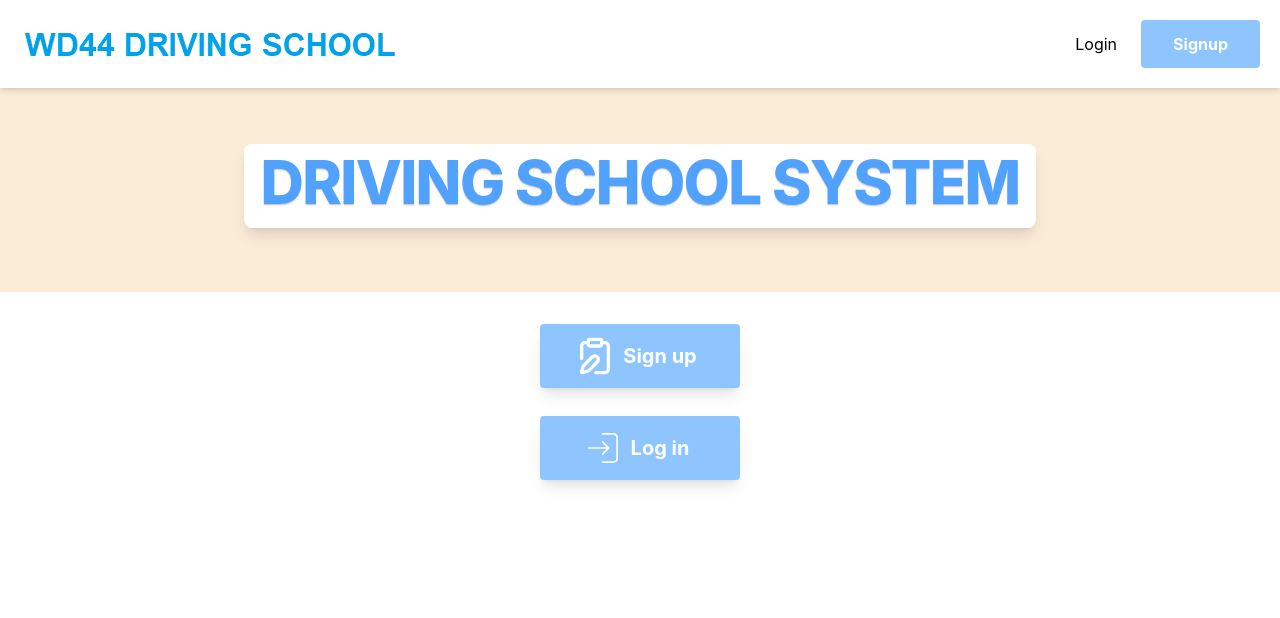
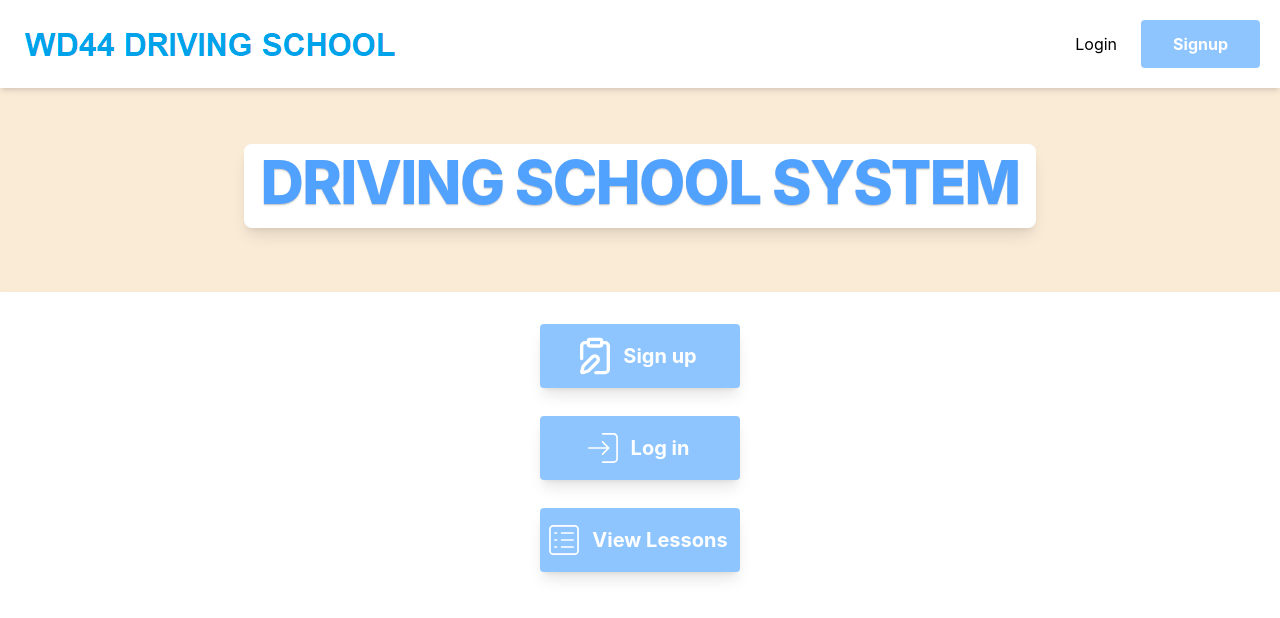
Before and after one commit to IT25103495/DrivingSchoolSystem, a React (Vite) app in the folder frontend/: page /home in a window 1280 px wide. Shown: the top 618 px of the page. Built offline with nearby package versions, Linux system fonts and the light colour scheme.

Commit message:
updated home page

```diff
--- a/frontend/src/Pages/HomePage.tsx
+++ b/frontend/src/Pages/HomePage.tsx
@@ -2,6 +2,7 @@ import Navbar from '../Components/Navbar/Navbar'
 import { Link } from 'react-router-dom';
 import { LuClipboardPen } from "react-icons/lu";
 import { CiLogin } from "react-icons/ci";
+import { CiViewList } from "react-icons/ci";
 
 const HomePage = () => {
     return (
@@ -24,6 +25,13 @@ const HomePage = () => {
                         <CiLogin className="size-10 mr-2 -ml-2"/>
                         Log in
                     </Link>
+                    <Link
+                        to="/lessons"
+                        className="w-full py-3 font-bold text-xl rounded shadow-lg text-white bg-blue-300 hover:opacity-70 flex justify-center items-center"
+                    >
+                        <CiViewList className="size-10 mr-2 -ml-2"/>
+                        View Lessons
+                    </Link>
                 </div>
             </div>
         </div>
```
